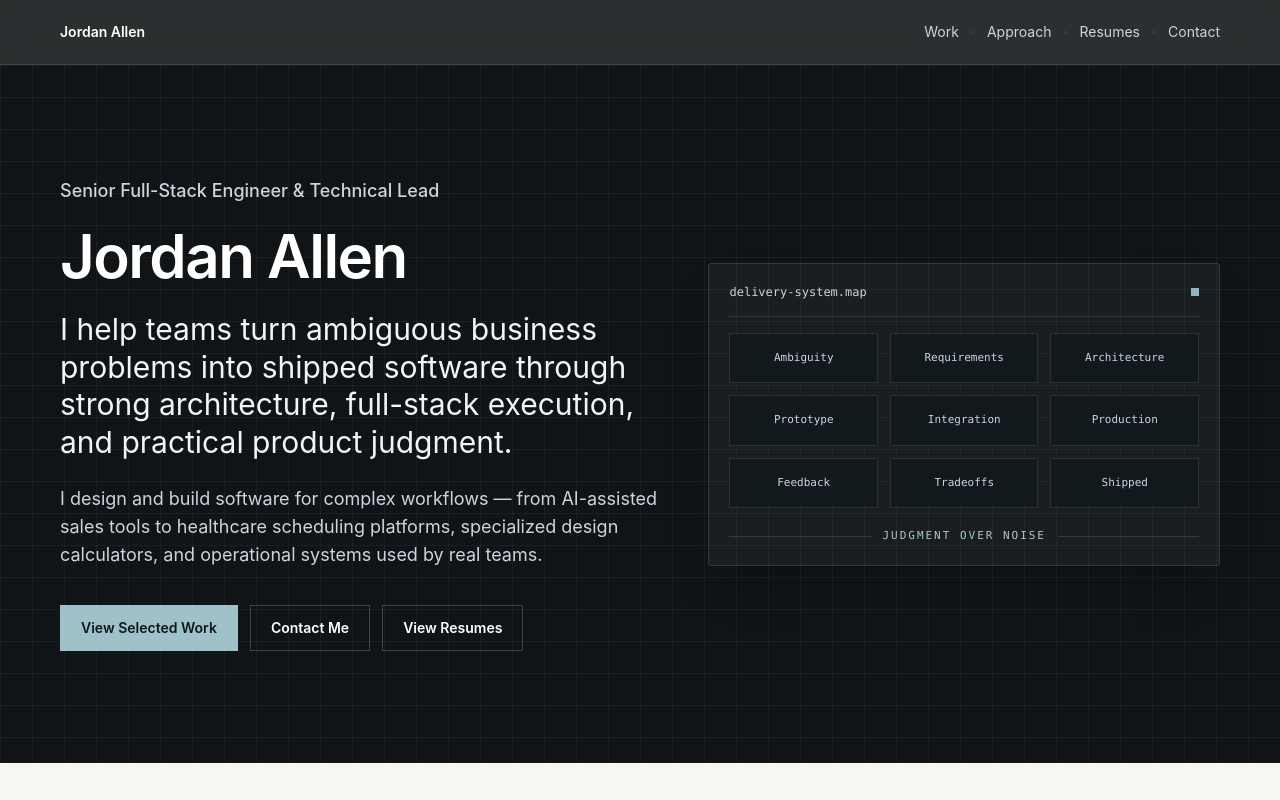
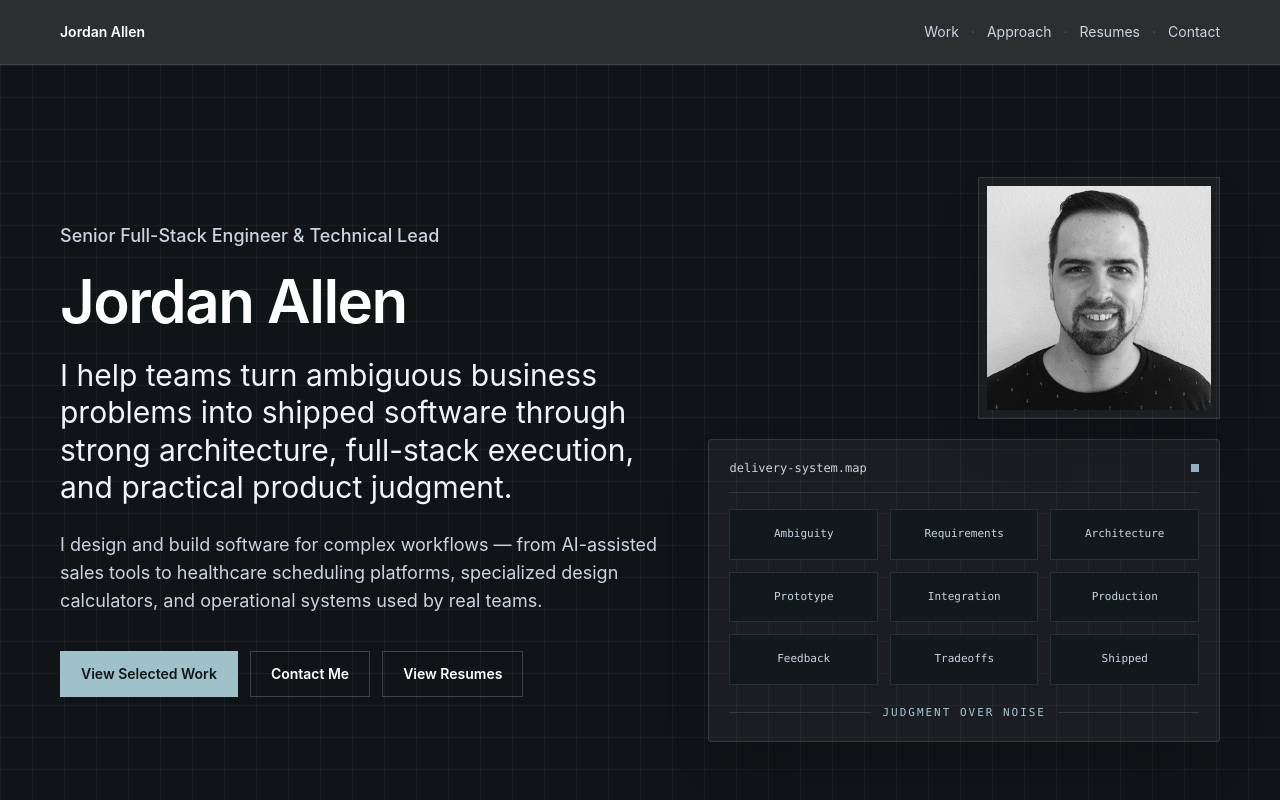
Before and after one commit to Jordan1022/jordan-portfolio, a Next.js app: page / in a window 1280 px wide. Shown: the top 800 px of the page. Built offline with nearby package versions, Linux system fonts and the light colour scheme.

Commit message:
Add profile image to hero

```diff
--- a/src/app/page.tsx
+++ b/src/app/page.tsx
@@ -1,3 +1,5 @@
+import Image from "next/image";
+
 type Project = {
   title: string;
   label: string;
@@ -547,7 +549,21 @@ export default function Home() {
               </a>
             </div>
           </div>
-          <HeroDiagram />
+          <div className="grid gap-5">
+            <div className="flex justify-start md:justify-end">
+              <div className="overflow-hidden border border-white/12 bg-white/[0.045] p-2 shadow-2xl shadow-black/20">
+                <Image
+                  src="/profile/bwprofile.png"
+                  alt="Jordan Allen"
+                  width={320}
+                  height={320}
+                  priority
+                  className="aspect-square w-40 object-cover sm:w-52 md:w-56"
+                />
+              </div>
+            </div>
+            <HeroDiagram />
+          </div>
         </div>
       </section>
 
```
Also changed, not shown: public/profile/bwprofile.png (added).
